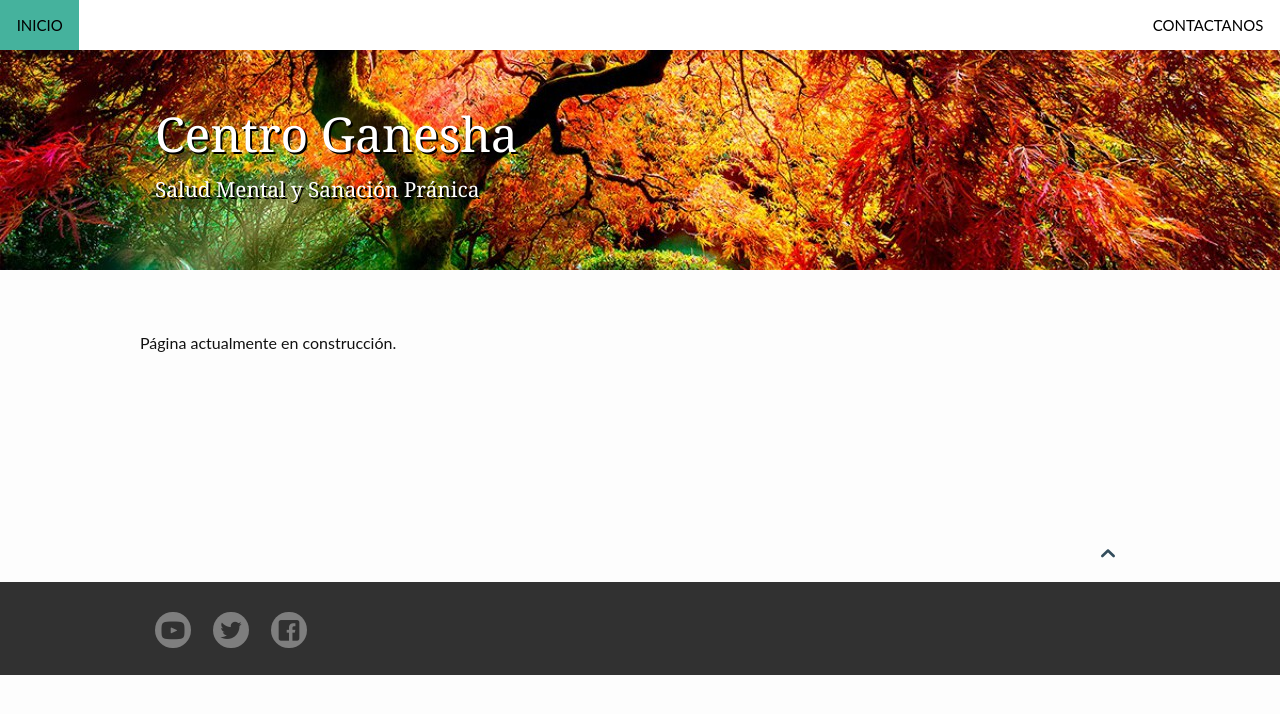
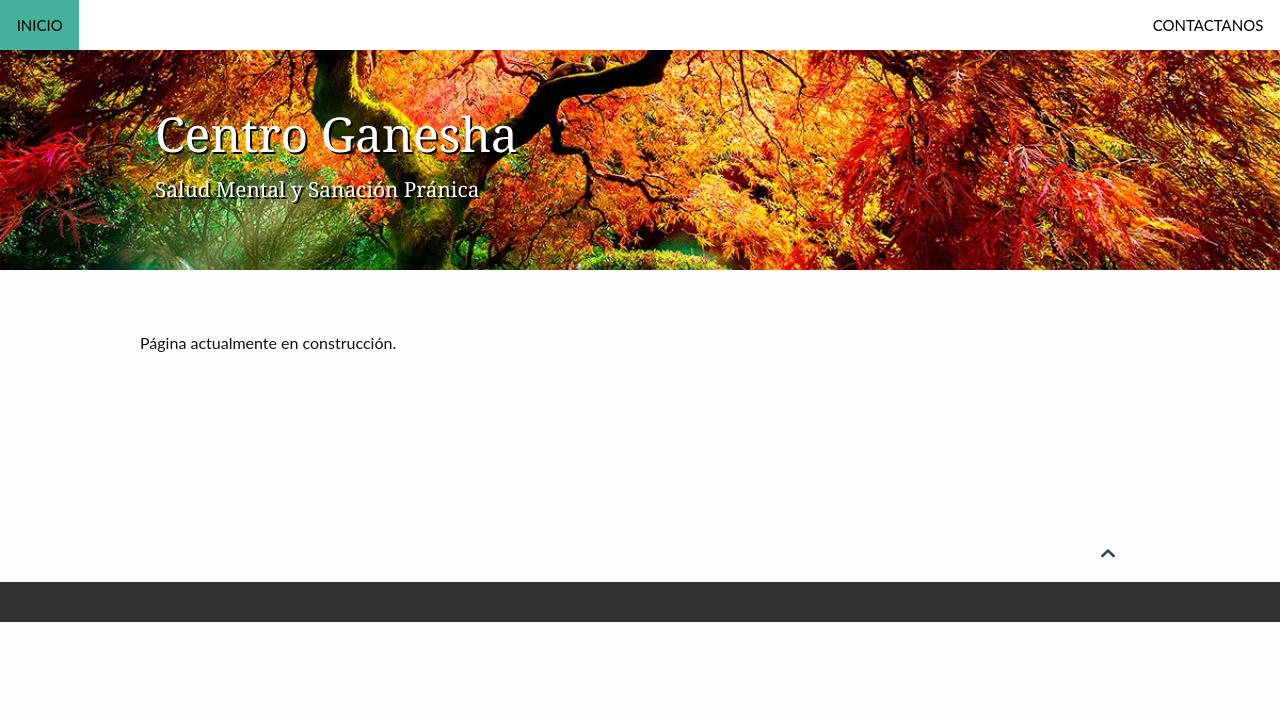
Before and after one commit to ganeshaterapias/ganeshaterapias.github.io, a Jekyll site: the page built from index.md, in a window 1280 px wide. Shown: the top 714 px of the page. Built offline with Jekyll 4.4.1, drawn with Linux system fonts in a browser that asks for light colours.

Commit message:
remove social media

```diff
--- a/_includes/footer.html
+++ b/_includes/footer.html
@@ -9,11 +9,6 @@
       <div id="subfooter">
         <nav class="row">
           <section id="subfooter-right" class="small-12 medium-6 columns social-icons">
-            <ul class="inline-list">
-            {% for social_item in site.data.socialmedia %}
-              <li><a href="{{ social_item.url }}" target="_blank" class="{{ social_item.class }}" title="{{ social_item.title }}"></a></li>
-            {% endfor %}
-            </ul>
           </section>
         </nav>
       </div><!-- /#subfooter -->
```
